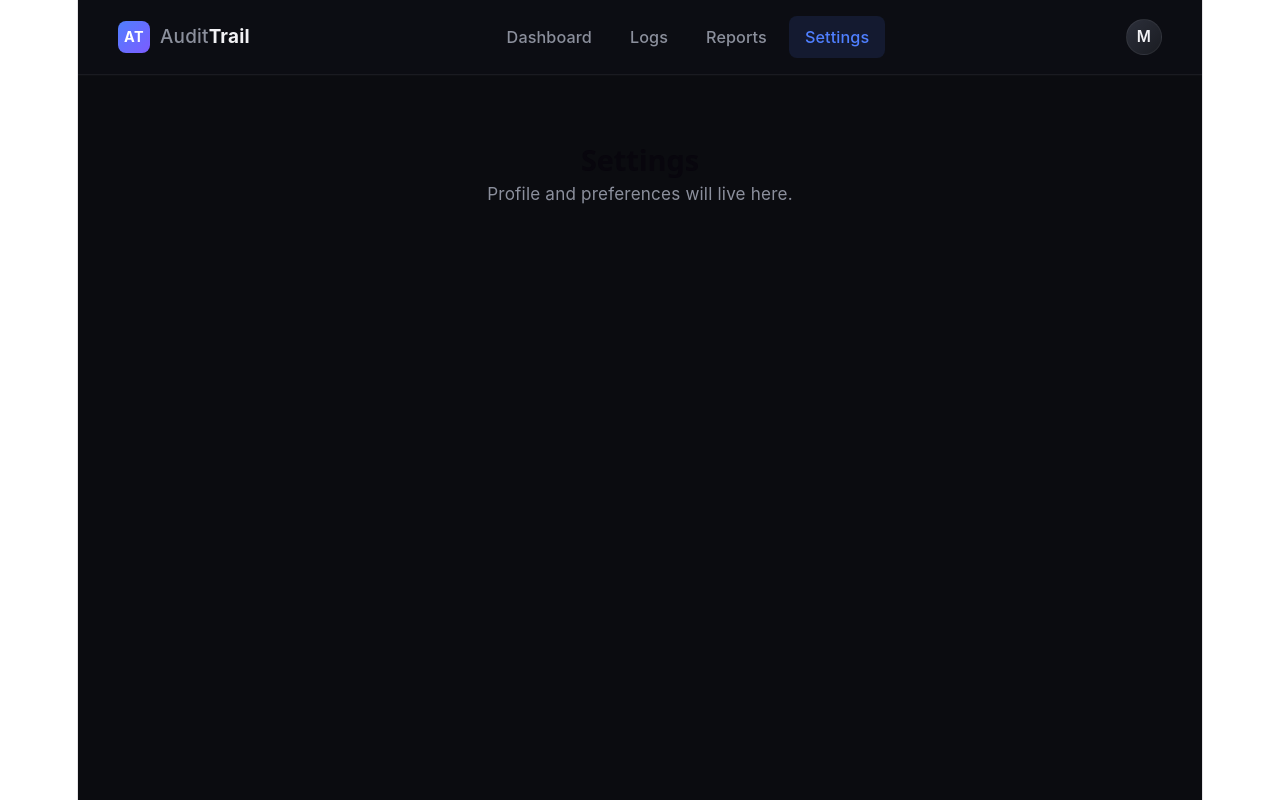
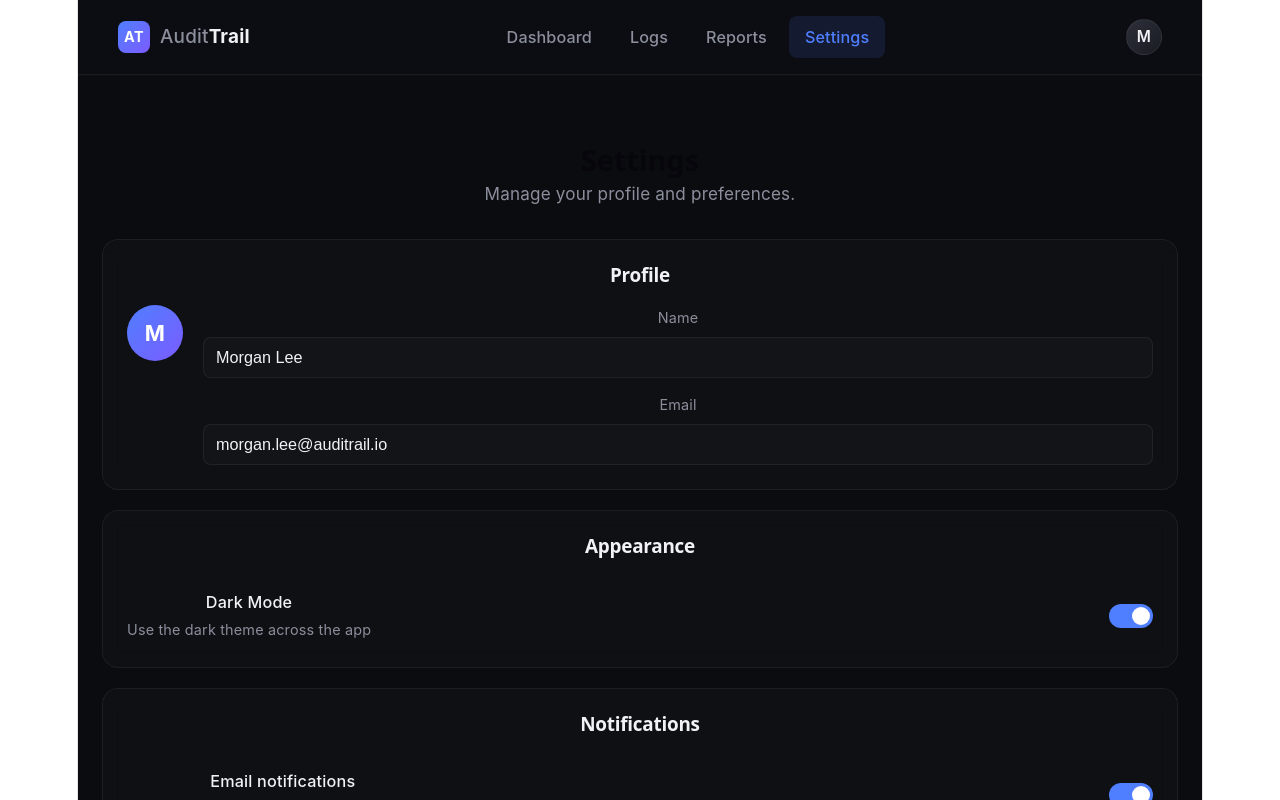
Before and after one commit to Mukul7532/project, a React (Vite) app in the folder client/: page /settings in a window 1280 px wide. Shown: the top 800 px of the page. Built offline with nearby package versions, Linux system fonts and the light colour scheme.

Commit message:
Build out Reports and Settings pages with profile, toggles, and reports table

```diff
--- /dev/null
+++ b/client/src/pages/Reports.css
@@ -0,0 +1,90 @@
+.reports-card {
+  border-radius: 16px;
+  border: 1px solid var(--border-subtle, rgba(255, 255, 255, 0.06));
+  background: rgba(255, 255, 255, 0.02);
+  backdrop-filter: blur(10px);
+  overflow: hidden;
+}
+
+.reports-header {
+  padding: 20px 24px;
+  border-bottom: 1px solid var(--border-subtle, rgba(255, 255, 255, 0.06));
+}
+
+.reports-header h2 {
+  font-size: 1.1rem;
+  font-weight: 600;
+  color: var(--text-primary, #f2f2f5);
+  margin: 0;
+}
+
+.reports-table-wrap {
+  overflow-x: auto;
+}
+
+.reports-table {
+  width: 100%;
+  border-collapse: collapse;
+  font-size: 0.88rem;
+}
+
+.reports-table th {
+  text-align: left;
+  padding: 12px 24px;
+  color: var(--text-secondary, #8b8f9c);
+  font-weight: 500;
+  font-size: 0.75rem;
+  text-transform: uppercase;
+  letter-spacing: 0.05em;
+  border-bottom: 1px solid var(--border-subtle, rgba(255, 255, 255, 0.06));
+}
+
+.reports-table td {
+  padding: 14px 24px;
+  color: var(--text-primary, #f2f2f5);
+  border-bottom: 1px solid rgba(255, 255, 255, 0.03);
+  white-space: nowrap;
+}
+
+.reports-table tbody tr {
+  transition: background 0.15s ease;
+}
+
+.reports-table tbody tr:hover {
+  background: rgba(79, 127, 255, 0.05);
+}
+
+.reports-table tbody tr:last-child td {
+  border-bottom: none;
+}
+
+.col-muted {
+  color: var(--text-secondary, #8b8f9c);
+}
+
+.report-type-tag {
+  font-size: 0.75rem;
+  font-weight: 600;
+  padding: 3px 10px;
+  border-radius: 20px;
+  color: var(--accent, #4f7fff);
+  background: var(--accent-soft, rgba(79, 127, 255, 0.12));
+}
+
+.download-btn {
+  padding: 6px 14px;
+  border-radius: 8px;
+  border: 1px solid var(--border-subtle, rgba(255, 255, 255, 0.08));
+  background: transparent;
+  color: var(--text-primary, #f2f2f5);
+  font-size: 0.8rem;
+  font-weight: 500;
+  cursor: pointer;
+  transition: all 0.15s ease;
+}
+
+.download-btn:hover {
+  background: var(--accent, #4f7fff);
+  border-color: var(--accent, #4f7fff);
+  color: #fff;
+}
--- a/client/src/pages/Reports.jsx
+++ b/client/src/pages/Reports.jsx
@@ -1,8 +1,56 @@
+import StatsGrid from "../components/StatsGrid";
+import { mockStats } from "../data/mockAuditLogs";
+import "./Reports.css";
+
+const mockReports = [
+  { id: "rep_01", name: "Q3 Security Audit", generated: "Aug 20, 2026", type: "Audit", size: "2.4 MB" },
+  { id: "rep_02", name: "Monthly Access Log", generated: "Aug 15, 2026", type: "Access", size: "1.1 MB" },
+  { id: "rep_03", name: "Failed Login Summary", generated: "Aug 10, 2026", type: "Security", size: "640 KB" },
+  { id: "rep_04", name: "User Permission Changes", generated: "Aug 5, 2026", type: "Access", size: "980 KB" },
+  { id: "rep_05", name: "Billing Activity Report", generated: "Jul 30, 2026", type: "Billing", size: "1.6 MB" },
+];
+
 export default function Reports() {
   return (
     <div>
       <h1>Reports</h1>
-      <p className="page-subtitle">Generated reports and exports will live here.</p>
+      <p className="page-subtitle">Generated reports and exportable summaries.</p>
+
+      <StatsGrid stats={mockStats} />
+
+      <div className="reports-card">
+        <div className="reports-header">
+          <h2>Available Reports</h2>
+        </div>
+        <div className="reports-table-wrap">
+          <table className="reports-table">
+            <thead>
+              <tr>
+                <th>Report Name</th>
+                <th>Type</th>
+                <th>Generated</th>
+                <th>Size</th>
+                <th></th>
+              </tr>
+            </thead>
+            <tbody>
+              {mockReports.map((report) => (
+                <tr key={report.id}>
+                  <td>{report.name}</td>
+                  <td>
+                    <span className="report-type-tag">{report.type}</span>
+                  </td>
+                  <td className="col-muted">{report.generated}</td>
+                  <td className="col-muted">{report.size}</td>
+                  <td>
+                    <button className="download-btn">Download</button>
+                  </td>
+                </tr>
+              ))}
+            </tbody>
+          </table>
+        </div>
+      </div>
     </div>
   );
 }
--- /dev/null
+++ b/client/src/pages/Settings.css
@@ -0,0 +1,122 @@
+.settings-card {
+  border-radius: 16px;
+  border: 1px solid var(--border-subtle, rgba(255, 255, 255, 0.06));
+  background: rgba(255, 255, 255, 0.02);
+  backdrop-filter: blur(10px);
+  padding: 24px;
+  margin-bottom: 20px;
+}
+
+.settings-card h2 {
+  font-size: 1.05rem;
+  font-weight: 600;
+  color: var(--text-primary, #f2f2f5);
+  margin: 0 0 18px;
+}
+
+.profile-row {
+  display: flex;
+  gap: 20px;
+  align-items: flex-start;
+}
+
+.profile-avatar {
+  width: 56px;
+  height: 56px;
+  border-radius: 50%;
+  background: linear-gradient(135deg, #4f7fff, #7b5cff);
+  display: flex;
+  align-items: center;
+  justify-content: center;
+  font-weight: 700;
+  font-size: 1.2rem;
+  color: #fff;
+  flex-shrink: 0;
+}
+
+.profile-fields {
+  display: flex;
+  flex-direction: column;
+  gap: 14px;
+  flex: 1;
+}
+
+.profile-fields label {
+  display: flex;
+  flex-direction: column;
+  gap: 6px;
+  font-size: 0.8rem;
+  color: var(--text-secondary, #8b8f9c);
+}
+
+.profile-fields input {
+  padding: 10px 12px;
+  border-radius: 8px;
+  border: 1px solid var(--border-subtle, rgba(255, 255, 255, 0.06));
+  background: rgba(255, 255, 255, 0.02);
+  color: var(--text-primary, #f2f2f5);
+  font-size: 0.9rem;
+  outline: none;
+  transition: border-color 0.2s ease;
+}
+
+.profile-fields input:focus {
+  border-color: var(--accent, #4f7fff);
+}
+
+.settings-row {
+  display: flex;
+  justify-content: space-between;
+  align-items: center;
+  padding: 14px 0;
+  border-bottom: 1px solid rgba(255, 255, 255, 0.03);
+}
+
+.settings-row:last-child {
+  border-bottom: none;
+  padding-bottom: 0;
+}
+
+.settings-row-title {
+  font-size: 0.9rem;
+  font-weight: 500;
+  color: var(--text-primary, #f2f2f5);
+  margin: 0 0 2px;
+}
+
+.settings-row-desc {
+  font-size: 0.8rem;
+  color: var(--text-secondary, #8b8f9c);
+  margin: 0;
+}
+
+.toggle-switch {
+  width: 44px;
+  height: 24px;
+  border-radius: 20px;
+  border: none;
+  background: rgba(255, 255, 255, 0.1);
+  position: relative;
+  cursor: pointer;
+  transition: background 0.2s ease;
+  flex-shrink: 0;
+}
+
+.toggle-switch.on {
+  background: var(--accent, #4f7fff);
+}
+
+.toggle-knob {
+  position: absolute;
+  top: 3px;
+  left: 3px;
+  width: 18px;
+  height: 18px;
+  border-radius: 50%;
+  background: #fff;
+  transition: transform 0.2s ease;
+}
+
+.toggle-switch.on .toggle-knob {
+  transform: translateX(20px);
+}
--- a/client/src/pages/Settings.jsx
+++ b/client/src/pages/Settings.jsx
@@ -1,8 +1,77 @@
+import { useState } from "react";
+import "./Settings.css";
+
 export default function Settings() {
+  const [notifications, setNotifications] = useState({
+    email: true,
+    failedLogins: true,
+    weeklyDigest: false,
+  });
+  const [darkMode, setDarkMode] = useState(true);
+
+  const toggleNotification = (key) => {
+    setNotifications((prev) => ({ ...prev, [key]: !prev[key] }));
+  };
+
   return (
     <div>
       <h1>Settings</h1>
-      <p className="page-subtitle">Profile and preferences will live here.</p>
+      <p className="page-subtitle">Manage your profile and preferences.</p>
+
+      <div className="settings-card">
+        <h2>Profile</h2>
+        <div className="profile-row">
+          <div className="profile-avatar">M</div>
+          <div className="profile-fields">
+            <label>
+              Name
+              <input type="text" defaultValue="Morgan Lee" />
+            </label>
+            <label>
+              Email
+              <input type="email" defaultValue="morgan.lee@auditrail.io" />
+            </label>
+          </div>
+        </div>
+      </div>
+
+      <div className="settings-card">
+        <h2>Appearance</h2>
+        <div className="settings-row">
+          <div>
+            <p className="settings-row-title">Dark Mode</p>
+            <p className="settings-row-desc">Use the dark theme across the app</p>
+          </div>
+          <button
+            className={`toggle-switch ${darkMode ? "on" : ""}`}
+            onClick={() => setDarkMode(!darkMode)}
+          >
+            <span className="toggle-knob" />
+          </button>
+        </div>
+      </div>
+
+      <div className="settings-card">
+        <h2>Notifications</h2>
+        {[
+          { key: "email", label: "Email notifications", desc: "Get notified about important account activity" },
+          { key: "failedLogins", label: "Failed login alerts", desc: "Alert me on suspicious login attempts" },
+          { key: "weeklyDigest", label: "Weekly digest", desc: "Summary of activity sent every Monday" },
+        ].map((item) => (
+          <div className="settings-row" key={item.key}>
+            <div>
+              <p className="settings-row-title">{item.label}</p>
+              <p className="settings-row-desc">{item.desc}</p>
+            </div>
+            <button
+              className={`toggle-switch ${notifications[item.key] ? "on" : ""}`}
+              onClick={() => toggleNotification(item.key)}
+            >
+              <span className="toggle-knob" />
+            </button>
+          </div>
+        ))}
+      </div>
     </div>
   );
 }
```
